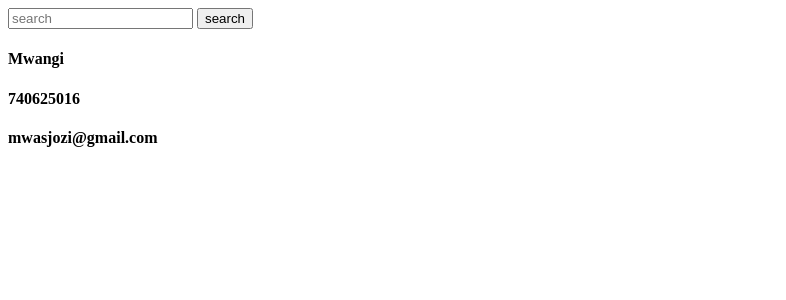
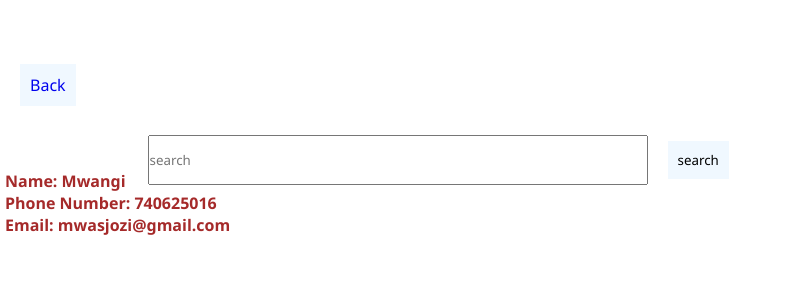
Before and after one commit to Jozi-Mwangi/Phone-Book, a Django app: page /contact/1 in a window 1280 px wide. Shown: the top 300 px of the page, without its empty margins (0-786 px from the left). Run offline with Django 4.2, Linux system fonts and the light colour scheme; data comes from the database, SQL or seed files in the repository; both versions use the stored data as it was after the commit.

Commit message:
Changes and updates to styling

```diff
--- a/static/css/main.css
+++ b/static/css/main.css
@@ -6,8 +6,9 @@
 }
 
 .container-main {
-    width: 1200px;
-    margin: 0 auto;
+    width: 700px;
+    margin: 0;
+    margin-top: 50px;
 }
 
 .btn {
@@ -19,11 +20,13 @@
     display: block;
     margin: 10px;
     width: fit-content;
+    border: 1px;
 }
 .search-container {
     height: 5rem;
     background: white;
-    display: flex;
+    display: block;
+    margin-top: 50px;
     /* align-items: center; */
     /* justify-content: center; */
 }
@@ -40,3 +43,11 @@
     background: white;
     border: 1px solid var(--grey-400);
 }
+
+.contacts-page-container {
+    margin-left: 5px;
+    font-family:Arial, Helvetica, sans-serif ;
+    font-size: medium;
+    color: brown;
+    display: flex;
+}
--- a/templates/contacts.html
+++ b/templates/contacts.html
@@ -1,16 +1,25 @@
-{% include 'search.html' %}
+<!DOCTYPE html>
+<html>
+    <link rel="stylesheet" href="static/css/main.css">
 
-{% block content %}
+    <header style="display: flex; align-items: center; gap: 10px; margin: 20px;" >
+        <a style=" background-color: aliceblue; text-decoration: none; cursor: pointer; padding:10px" href="{% url 'main' %}">
+            Back
+        </a>
+        {% include 'search.html' %}
+    </header>
 
+    {% block content %}
 
-    <div>
+    <link rel="stylesheet" href="static/css/main.css">
+        <div>
+                <div style="margin-left: 5px; font-family:Arial, Helvetica, sans-serif ;font-size: medium; color: brown; display: block;
+                    " >
+                    <h4>Name: {{contact.name}}</h4>
+                    <h4>Phone Number: {{contact.phone_number}}</h4>
+                    <h4>Email: {{contact.email}}</h4>
+                </div>
+        </div>
 
-            <div>
-                <h4>{{contact.name}}</h4>
-                <h4>{{contact.phone_number}}</h4>
-                <h4>{{contact.email}}</h4>
-            </div>
-
-    </div>
-
-{% endblock %}
+    {% endblock %}
+</html>
--- a/templates/create_form.html
+++ b/templates/create_form.html
@@ -1,6 +1,6 @@
 <div>
     <h3>Create Contact</h3>
-    <div>
+    <div class="contact-container">
         <form method="POST" action="create-contact">
             {% csrf_token %}
             {{form.as_p}}
--- a/templates/navbar.html
+++ b/templates/navbar.html
@@ -1,7 +1,7 @@
 <nav>
     {% include 'search.html' %}
    <div style="display: flex; gap: 3rem;">
-
+        <div style="display: flex;" >
             <btn class="btn">
                 <a  href="{% url 'create-contact' %}" > Create Contact</a>
             </btn>
@@ -9,6 +9,7 @@
             <btn class="btn">
                 <a  href="{% url 'create-contact' %}" >  Update Contact</a>
             </btn>
+        </div>
 
    </div>
 
--- a/templates/search.html
+++ b/templates/search.html
@@ -1,15 +1,19 @@
+<!DOCTYPE html>
+<html>
+    <link rel="stylesheet" href="static/css/main.css">
+    <title>contact {{contact.id}}</title>
     <header class="search-container">
 
-    <div class="search-container form">
-        <form action="{% url 'search' %}" method="GET" value="{{request.GET.q}}" class="form-input">
-            <input  type="text" placeholder="search" name="q" value="{{request.GET.q}}" >
-            <input  type="submit" name="submit" value="search"/>
+        <div  class="search-container form">
+            <form style="margin-left: 50px; display: flex; align-items: center; gap: 20px;" action="{% url 'search' %}" method="GET" value="{{request.GET.q}}" class="form-input">
+                <input style="width: 500px; height: 50px;"  type="text" placeholder="search" name="q" value="{{request.GET.q}}" >
+                <input style="padding:10px ; border: none; cursor: pointer; color: #000; background-color: aliceblue;"  type="submit" name="submit" value="search"/>
             </form>
         </div>
 
     </header>
 
-{%  if submitbutton == 'search' and request.GET.q != " " %}
+    {%  if submitbutton == 'search' and request.GET.q != "" %}
 
         {% if results %}
         <h3>The results for <b>{{request.GET.q}}</b></h3>
@@ -17,7 +21,9 @@
 
         {% for result in results %}
 
+        <p>
             {{result.name}}
+        </p>
 
         {% endfor %}
 
@@ -28,3 +34,4 @@
         {% endif %}
 
     {% endif %}
+</html>
```
Also changed, not shown: templates/main.html (+7 -5 lines), db.sqlite3. Lines whose indentation alone changed are shown as unchanged.
